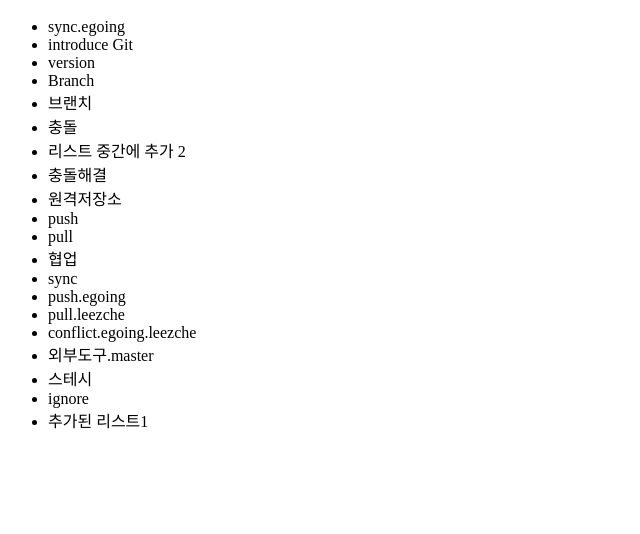
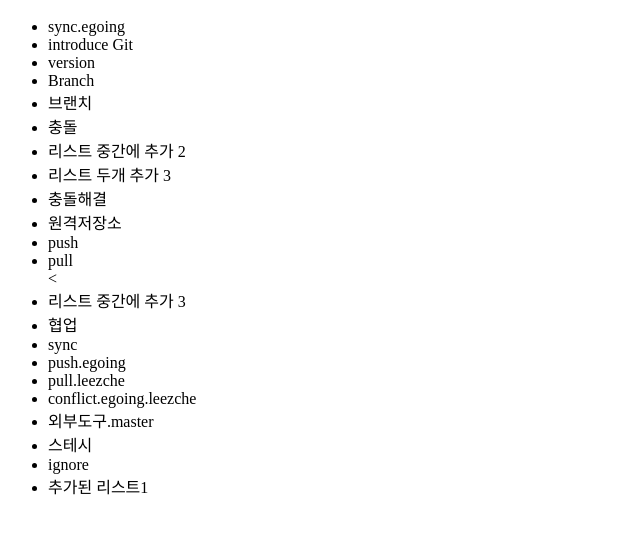
Before and after one commit to Rock-joon/prrr, a plain HTML site: page index.html in a window 1280 px wide. Shown: the part 48-582 px from the top of the page, without its empty margins (0-640 px from the left). Drawn offline with Linux system fonts and the light colour scheme.

Commit message:
리스트 두개 추가 3

```diff
--- a/index.html
+++ b/index.html
@@ -15,10 +15,12 @@
             <li>브랜치</li>
             <li>충돌</li>
             <li>리스트 중간에 추가 2</li>
+            <li>리스트 두개 추가 3</li>
             <li>충돌해결</li>
             <li>원격저장소</li>
             <li>push</li>
             <li>pull</li>
+            <<li>리스트 중간에 추가 3</li>
             <li>협업</li>
             <li>sync</li>
             <li>push.egoing</li>
```
